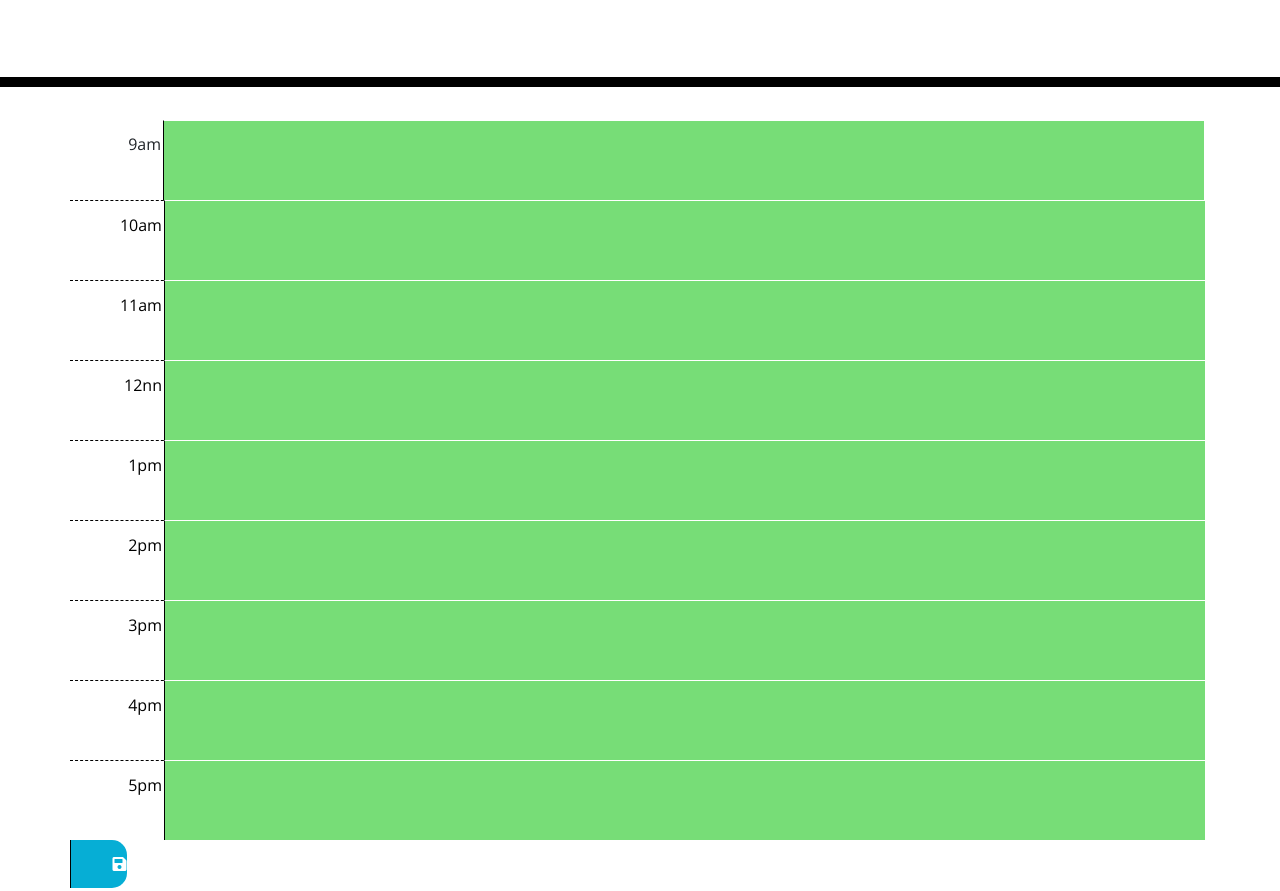
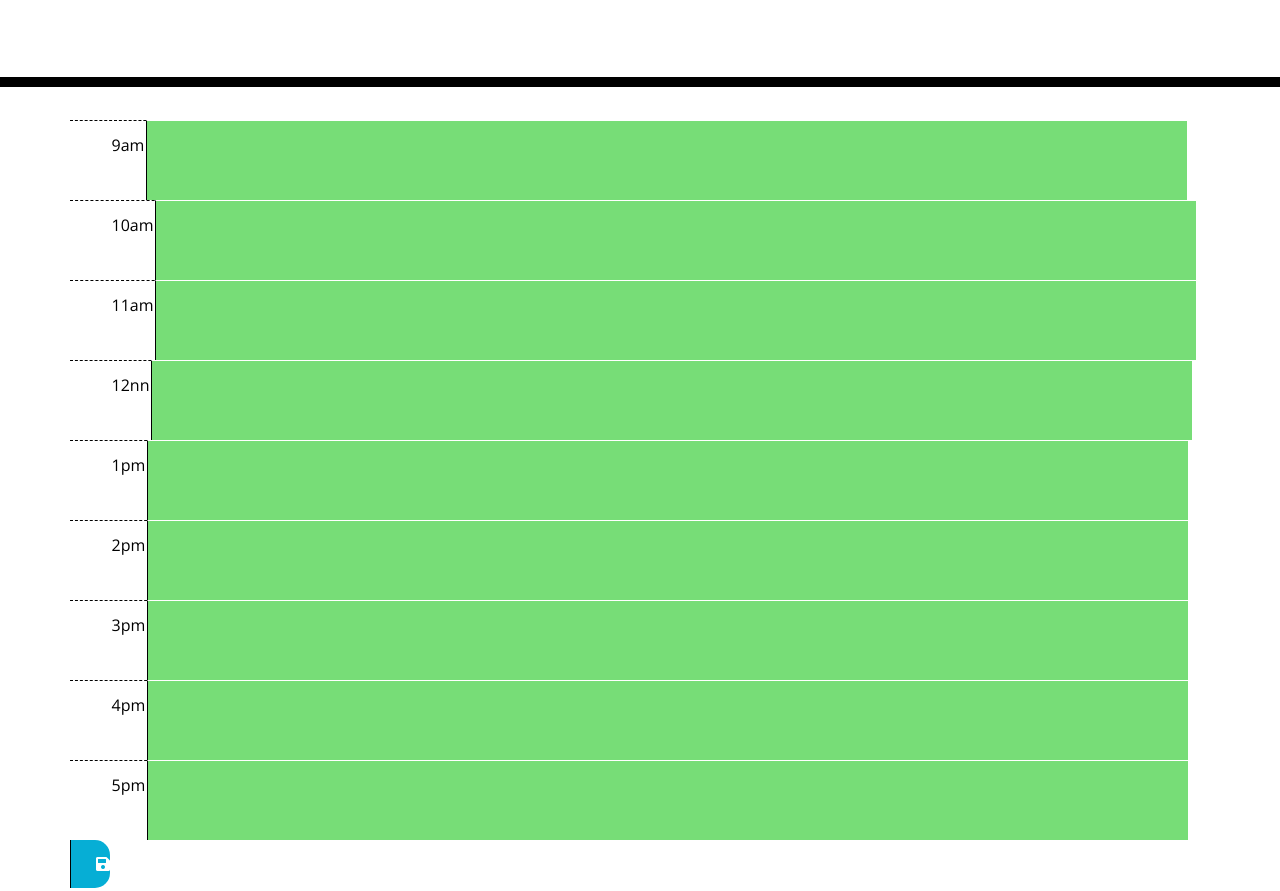
Before and after one commit to mnallas/Workday_Scheduler, a plain HTML site: page index.html in a window 1280 px wide. Shown: the part 181-1072 px from the top of the page. Drawn offline with nearby package versions, Linux system fonts and the light colour scheme.

Commit message:
used for loop to display each timeblock, messed some alignments

```diff
--- a/app.js
+++ b/app.js
@@ -1,8 +1,37 @@
 $(document).ready(function () {
   var timeInt = [9, 10, 11, 12, 13, 14, 15, 16, 17];
+  var timeArray = [
+    "9am",
+    "10am",
+    "11am",
+    "12nn",
+    "1pm",
+    "2pm",
+    "3pm",
+    "4pm",
+    "5pm",
+  ];
 
   var time = moment().format("h a");
   var currentTimeInt = moment().hour();
+
+  for (let i = 0; i < timeInt.length; i++) {
+    $("#container").append(`<div data-id="${i}" id="timeBlock${i}" class="row">
+    <div class="hour">
+      &nbsp;&nbsp;&nbsp;&nbsp;${timeArray[i]}&nbsp;&nbsp;&nbsp;&nbsp;
+    </div>
+    <textarea
+      class="row"
+      name=""
+      id="slot"
+      cols="110"
+      rows="5"
+    ></textarea>
+    <div id ="submit" class="saveBtn">
+      <i class="fas fa-save"></i>
+    </div>
+  </div>`);
+  }
 
   //not completely working yet, need to make sure colors are right
   for (let i = 0; i < timeInt.length; i++) {
--- a/index.html
+++ b/index.html
@@ -28,144 +28,10 @@
       <p class="lead">A simple calendar app for scheduling your work day</p>
       <p id="currentDay" class="lead"></p>
     </header>
-    <div  class="container">
-      <div data-id="0" id="timeBlock0" class="row">
-        <div class="hour0">
-          &nbsp;&nbsp;&nbsp;&nbsp;9am&nbsp;&nbsp;&nbsp;&nbsp;
-        </div>
-        <textarea
-          class="row"
-          name=""
-          id="slot"
-          cols="110"
-          rows="5"
-        ></textarea>
-        <div id ="submit" class="saveBtn">
-          <i class="fas fa-save"></i>
-        </div>
-      </div>
-      <div data-id="1" id="timeBlock1" class="row">
-        <div class="hour">
-          &nbsp;&nbsp;10am&nbsp;&nbsp;&nbsp;&nbsp;
-        </div>
-        <textarea
-          class="row"
-          name=""
-          id="slot"
-          cols="110"
-          rows="5"
-        ></textarea>
-        <div id ="submit" class="saveBtn">
-          <i class="fas fa-save"></i>
-        </div>
-      </div>
-      <div data-id="2" id="timeBlock2" class="row">
-        <div class="hour">
-          &nbsp;&nbsp;11am&nbsp;&nbsp;&nbsp;&nbsp;
-        </div>
-        <textarea
-          class="row"
-          name=""
-          id="slot"
-          cols="110"
-          rows="5"
-        ></textarea>
-        <div id ="submit" class="saveBtn">
-          <i class="fas fa-save"></i>
-        </div>
-      </div>
-      <div data-id="3" id="timeBlock3" class="row">
-        <div class="hour">
-          &nbsp;&nbsp;&nbsp;12nn&nbsp;&nbsp;&nbsp;&nbsp;
-        </div>
-        <textarea
-          class="row"
-          name=""
-          id="slot"
-          cols="110"
-          rows="5"
-        ></textarea>
-        <div id ="submit" class="saveBtn">
-          <i class="fas fa-save"></i>
-        </div>
-      </div>
-      <div data-id="4" id="timeBlock4" class="row">
-        <div class="hour">
-          &nbsp;&nbsp;&nbsp;&nbsp;1pm&nbsp;&nbsp;&nbsp;&nbsp;
-        </div>
-        <textarea
-          class="row"
-          name=""
-          id="slot"
-          cols="110"
-          rows="5"
-        ></textarea>
-        <div id ="submit" class="saveBtn">
-          <i class="fas fa-save"></i>
-        </div>
-      </div>
-      <div data-id="5" id="timeBlock5" class="row">
-        <div class="hour">
-          &nbsp;&nbsp;&nbsp;&nbsp;2pm&nbsp;&nbsp;&nbsp;&nbsp;
-        </div>
-        <textarea
-          class="row"
-          name=""
-          id="slot"
-          cols="110"
-          rows="5"
-        ></textarea>
-        <div id ="submit" class="saveBtn">
-          <i class="fas fa-save"></i>
-        </div>
-      </div>
-      <div data-id="6" id="timeBlock6" class="row">
-        <div class="hour">
-          &nbsp;&nbsp;&nbsp;&nbsp;3pm&nbsp;&nbsp;&nbsp;&nbsp;
-        </div>
-        <textarea
-          class="row"
-          name=""
-          id="slot"
-          cols="110"
-          rows="5"
-        ></textarea>
-        <div id ="submit" class="saveBtn">
-          <i class="fas fa-save"></i>
-        </div>
-      </div>
-      <div data-id="7" id="timeBlock7" class="row">
-        <div class="hour">
-          &nbsp;&nbsp;&nbsp;&nbsp;4pm&nbsp;&nbsp;&nbsp;&nbsp;
-        </div>
-        <textarea
-          class="row"
-          name=""
-          id="slot"
-          cols="110"
-          rows="5"
-        ></textarea>
-        <div id ="submit" class="saveBtn">
-          <i class="fas fa-save"></i>
-        </div>
-      </div>
-      <div data-id="8" id="timeBlock8" class="row">
-        <div class="hour">
-          &nbsp;&nbsp;&nbsp;&nbsp;5pm&nbsp;&nbsp;&nbsp;&nbsp;
-        </div>
-        <textarea
-          class="row"
-          name=""
-          id="slot"
-          cols="110"
-          rows="5"
-        ></textarea>
-        <div id ="submit" class="saveBtn">
-          <i class="fas fa-save"></i>
-        </div>
-      </div>
+
 
     </body>
+    <div id="container" class="container"></div>
     <script src="https://code.jquery.com/jquery-3.4.1.min.js"></script>
     <script src="https://cdnjs.cloudflare.com/ajax/libs/moment.js/2.24.0/moment.min.js"></script>
     <script src="app.js"></script>
```
